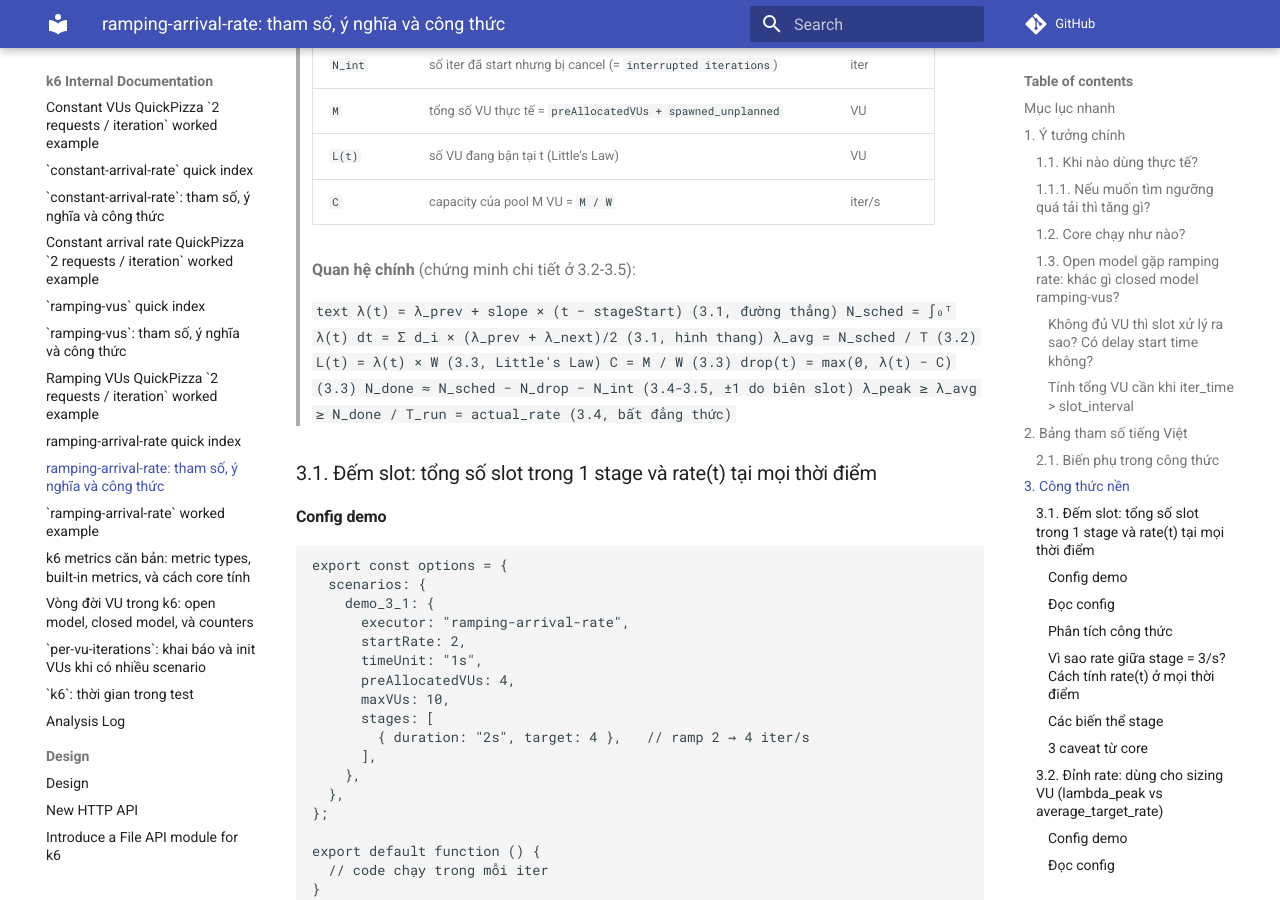
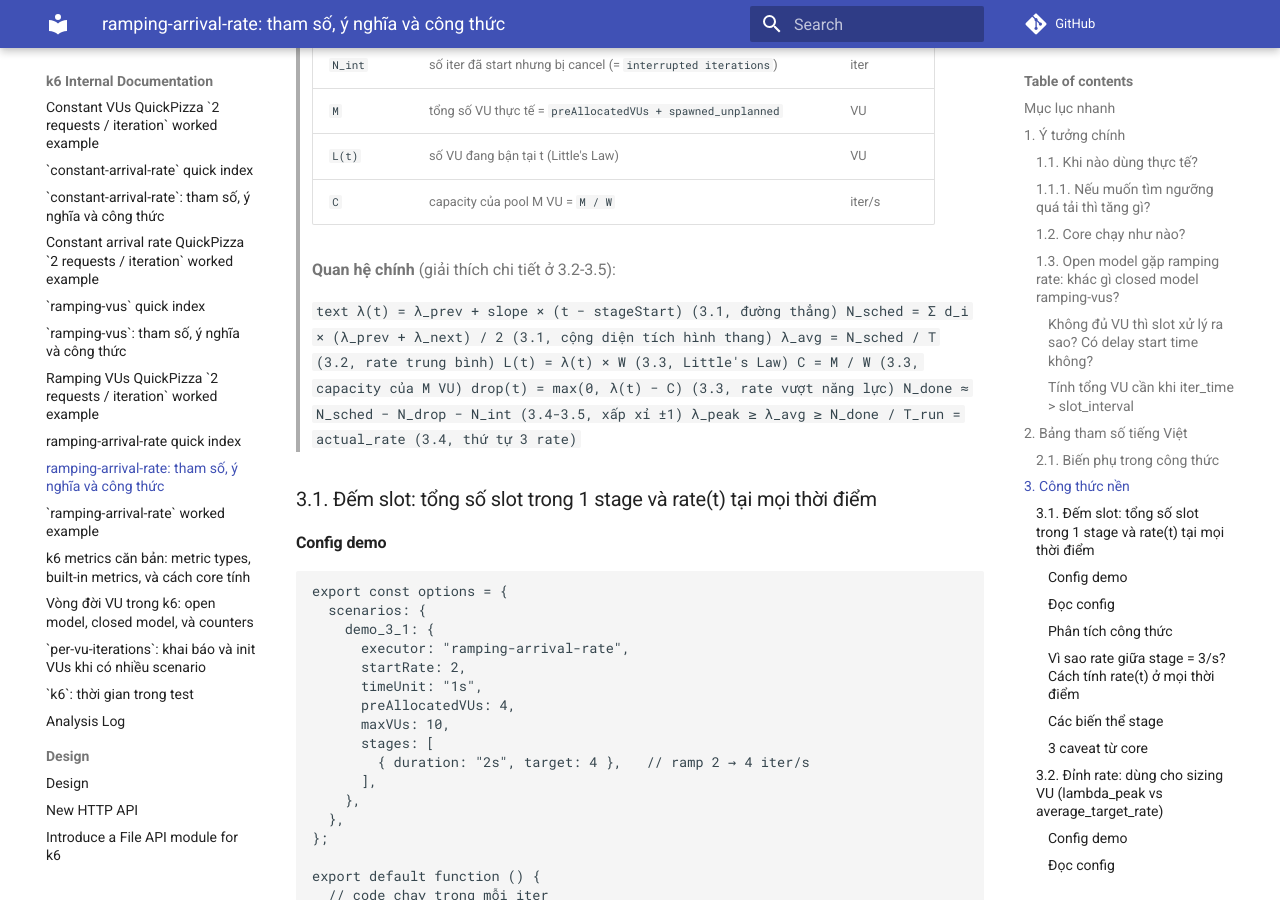
Before and after one commit to meomew-auto/markdown, an MkDocs documentation site: the page built from docs/20260518_ramping-arrival-rate-tham-so-cong-thuc.md, in a window 1280 px wide and 900 px high, scrolled down 18640 px. Built offline with MkDocs 1.6.1 and Material for MkDocs 9.7.7, drawn with Linux system fonts in a browser that asks for light colours; comment, search, counter and statistics services are not loaded.

Commit message:
Update docs

````diff
--- a/docs/20260518_ramping-arrival-rate-tham-so-cong-thuc.md
+++ b/docs/20260518_ramping-arrival-rate-tham-so-cong-thuc.md
@@ -860,17 +860,17 @@ JS sandbox). Nếu quan tâm tới tail latency của hệ thống, phải set `
 > | `L(t)` | số VU đang bận tại t (Little's Law) | VU |
 > | `C` | capacity của pool M VU = `M / W` | iter/s |
 >
-> **Quan hệ chính** (chứng minh chi tiết ở 3.2-3.5):
+> **Quan hệ chính** (giải thích chi tiết ở 3.2-3.5):
 >
 > ```text
 > λ(t)    = λ_prev + slope × (t − stageStart)         (3.1, đường thẳng)
-> N_sched = ∫₀ᵀ λ(t) dt = Σ d_i × (λ_prev + λ_next)/2 (3.1, hình thang)
-> λ_avg   = N_sched / T                               (3.2)
+> N_sched = Σ d_i × (λ_prev + λ_next) / 2             (3.1, cộng diện tích hình thang)
+> λ_avg   = N_sched / T                               (3.2, rate trung bình)
 > L(t)    = λ(t) × W                                  (3.3, Little's Law)
-> C       = M / W                                     (3.3)
-> drop(t) = max(0, λ(t) − C)                          (3.3)
-> N_done ≈ N_sched − N_drop − N_int                   (3.4-3.5, ±1 do biên slot)
-> λ_peak ≥ λ_avg ≥ N_done / T_run = actual_rate       (3.4, bất đẳng thức)
+> C       = M / W                                     (3.3, capacity của M VU)
+> drop(t) = max(0, λ(t) − C)                          (3.3, rate vượt năng lực)
+> N_done ≈ N_sched − N_drop − N_int                   (3.4-3.5, xấp xỉ ±1)
+> λ_peak ≥ λ_avg ≥ N_done / T_run = actual_rate       (3.4, thứ tự 3 rate)
 > ```
 
 ### 3.1. Đếm slot: tổng số slot trong 1 stage và rate(t) tại mọi thời điểm
````
